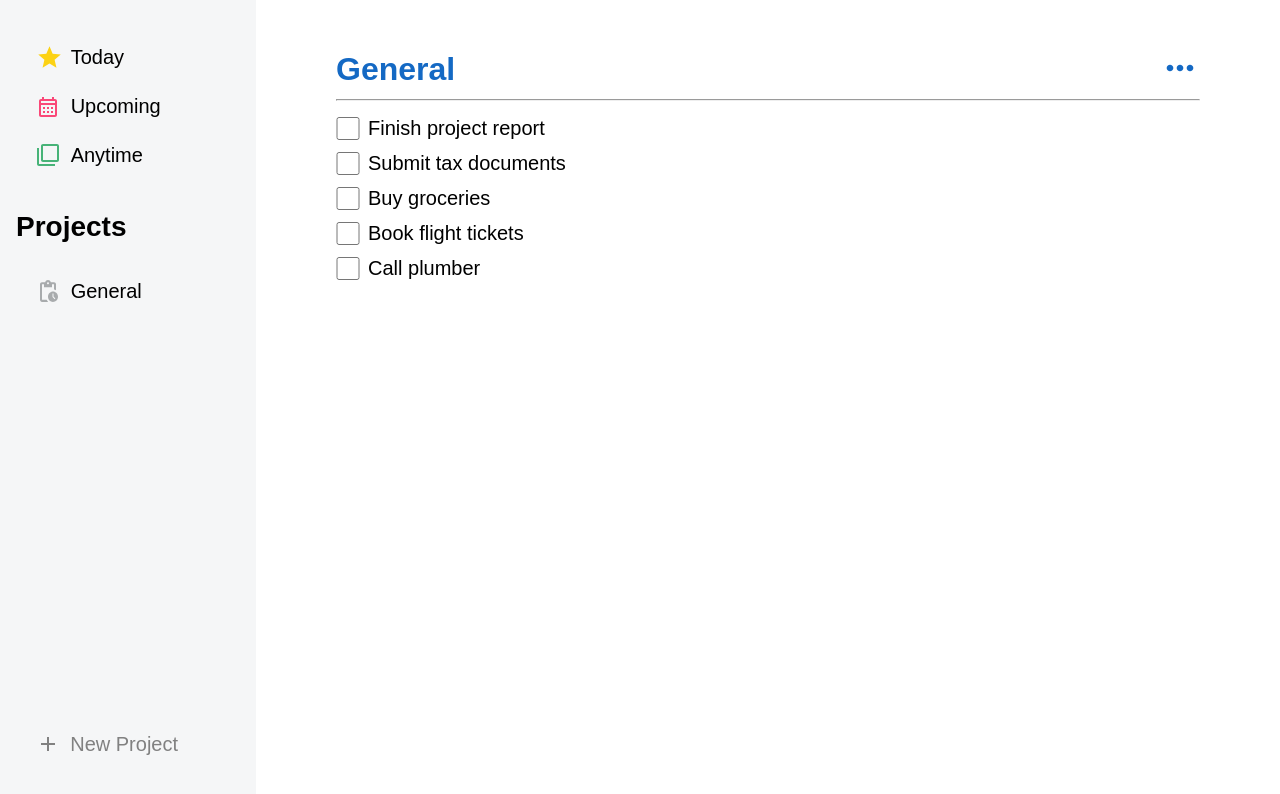
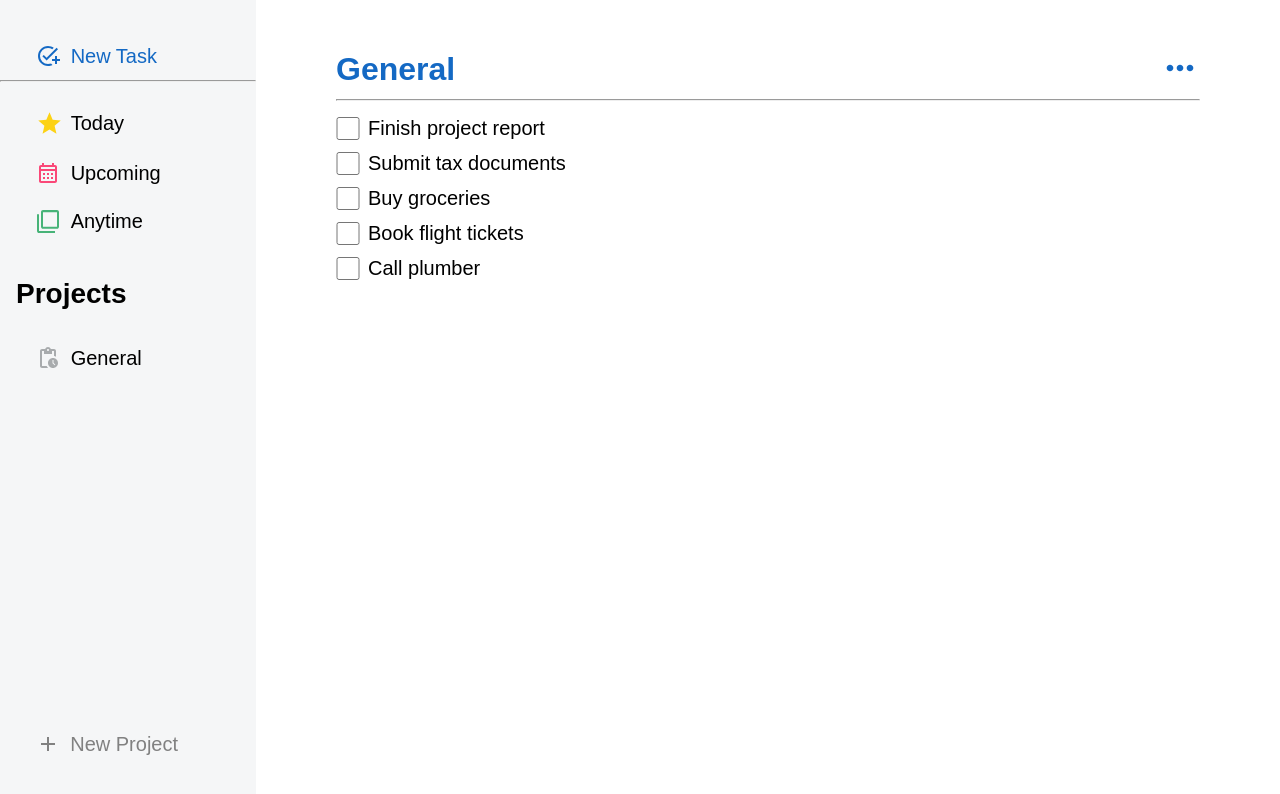
Before and after one commit to NgocPMT/js-todo-list, a website built with webpack: page src/template.html in a window 1280 px wide. Built offline with nearby package versions, Linux system fonts and the light colour scheme.

Commit message:
enhance Sidebar section: add new task button with styling

```diff
--- a/src/css/style.css
+++ b/src/css/style.css
@@ -19,7 +19,7 @@ html, body {
 #sidebar {
   background-color: #f5f6f7;
   display: grid;
-  grid-template-rows: auto 1fr;
+  grid-template-rows: auto auto 1fr;
   padding: 2rem 0 1rem 0;
 }
 
@@ -68,19 +68,30 @@ html, body {
   position: relative;
 }
 
-
 #new-project-btn {
   position: absolute;
-  font-size: 1.25rem;
   bottom: -1rem;
   left: 0;
+}
+
+#new-project-btn span, #new-todo-btn span{
+  display: flex;
+  align-items: center;
+  gap: 5%;
+  font-size: 1.25rem;
   color: #818181;
 }
 
-#new-project-btn span{
-  display: flex;
-  align-items: center;
-  gap: 5%;
+#new-todo-btn span {
+  color: #1469c4;
+}
+
+#new-todo-btn img {
+  width: 12%;
+}
+
+.new-todo-btn-wrapper {
+  margin-bottom: 1rem;
 }
 
 #project-filters-title {
@@ -170,6 +181,11 @@ html, body {
   grid-template-columns: 1.5rem 1fr;
   gap: 0.5rem;
   font-size: 1.25rem;
+  cursor: pointer;
+}
+
+.todo-title input {
+  cursor: pointer;
 }
 
 #new-project-modal {
--- a/src/template.html
+++ b/src/template.html
@@ -8,6 +8,12 @@
   <body>
     <div class="body-wrapper">
       <section id="sidebar">
+        <div class="new-todo-btn-wrapper">
+          <button id="new-todo-btn">
+            <span><img src="./img/add-task.svg" alt="" />New Task</span>
+          </button>
+          <hr />
+        </div>
         <div id="date-filters">
           <button id="today-filter">
             <span class="filter-content"
```
Also changed, not shown: src/img/add-task.svg (added).
